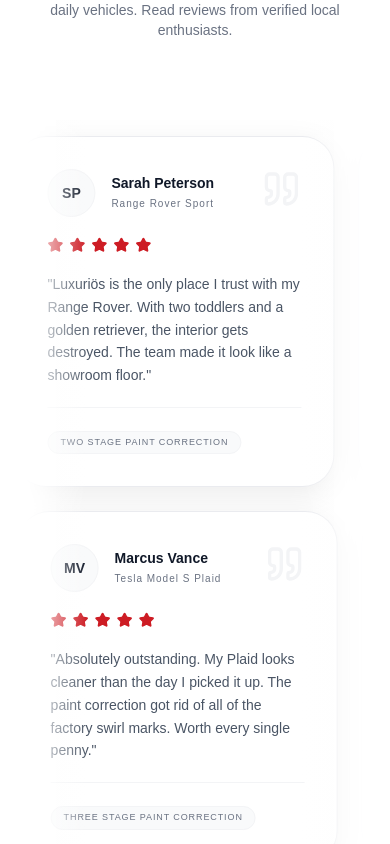
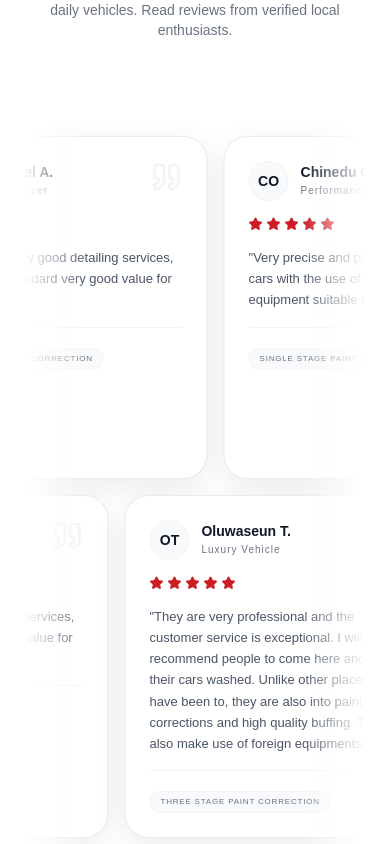
Before and after one commit to fadayomi101/luxurious-detail-website, a React (Vite) app: page / in a window 390 px wide. Shown: the part 7000-7844 px from the top of the page. Built offline with nearby package versions, Linux system fonts and the light colour scheme.

Commit message:
style: update testimonial component and data
Refine the testimonials section layout for better responsiveness and update the customer feedback data.

```diff
--- a/src/components/Testimonials.tsx
+++ b/src/components/Testimonials.tsx
@@ -26,42 +26,42 @@ export default function Testimonials() {
         </div>
 
         {/* TESTIMONIALS MARQUEE */}
-        <div className="relative mt-16 w-full overflow-hidden group py-4">
+        <div className="relative mt-10 md:mt-12 w-full overflow-hidden group py-4">
           {/* Edge gradients */}
           <div className="absolute inset-y-0 left-0 w-16 md:w-32 bg-gradient-to-r from-white to-transparent z-10 pointer-events-none" />
           <div className="absolute inset-y-0 right-0 w-16 md:w-32 bg-gradient-to-l from-white to-transparent z-10 pointer-events-none" />
 
-          <div className="flex flex-col gap-6 md:gap-8">
+          <div className="flex flex-col gap-4 md:gap-5">
             {/* First Row: Moving Left */}
-            <div className="flex gap-6 md:gap-8 w-max animate-marquee hover:[animation-play-state:paused] pr-6 md:pr-8">
+            <div className="flex gap-4 md:gap-5 w-max animate-marquee hover:[animation-play-state:paused] pr-4 md:pr-5">
               {[...TESTIMONIALS, ...TESTIMONIALS, ...TESTIMONIALS, ...TESTIMONIALS].map((item, index) => (
                 <div
                   key={`row1-${index}`}
-                  className="w-[320px] md:w-[420px] bg-white border border-gray-200/80 rounded-[2rem] p-8 text-left relative flex flex-col justify-between shadow-[0_8px_30px_rgba(0,0,0,0.08)] hover:shadow-[0_8px_40px_rgba(0,0,0,0.12)] hover:border-[#CD1C24]/30 transition-all shrink-0 cursor-default"
+                  className="w-[300px] md:w-[380px] bg-white border border-gray-200/80 rounded-[1.5rem] p-6 md:p-8 text-left relative flex flex-col justify-between shadow-[0_8px_30px_rgba(0,0,0,0.08)] hover:shadow-[0_8px_40px_rgba(0,0,0,0.12)] hover:border-[#CD1C24]/30 transition-all shrink-0 cursor-default"
                 >
-                  <Quote className="absolute top-8 right-8 w-10 h-10 text-gray-100 transition-colors duration-500" />
-                  <div className="space-y-5 relative z-10">
+                  <Quote className="absolute top-6 right-6 w-8 h-8 text-gray-100 transition-colors duration-500" />
+                  <div className="space-y-4 relative z-10">
                     <div className="flex items-center justify-between">
-                      <div className="flex items-center space-x-4">
-                        <div className="w-12 h-12 rounded-full bg-gray-50 border border-gray-100 flex items-center justify-center text-gray-900 font-bold font-mono text-sm shrink-0">
+                      <div className="flex items-center space-x-3">
+                        <div className="w-10 h-10 rounded-full bg-gray-50 border border-gray-100 flex items-center justify-center text-gray-900 font-bold font-mono text-sm shrink-0">
                           {item.name.split(' ').map((n: string) => n[0]).join('')}
                         </div>
                         <div>
                           <p className="font-bold text-sm text-gray-900 leading-none">{item.name}</p>
-                          <p className="text-gray-500 font-mono text-[10px] tracking-widest mt-1.5">{item.vehicle}</p>
+                          <p className="text-gray-500 font-mono text-[10px] tracking-widest mt-1">{item.vehicle}</p>
                         </div>
                       </div>
                     </div>
-                    <div className="flex items-center space-x-1.5">
+                    <div className="flex items-center space-x-1">
                       {[...Array(item.rating)].map((_, i) => (
-                        <Star key={i} className="h-4 w-4 fill-[#CD1C24] text-[#CD1C24]" />
+                        <Star key={i} className="h-3.5 w-3.5 fill-[#CD1C24] text-[#CD1C24]" />
                       ))}
                     </div>
-                    <p className="font-sans text-gray-600 text-sm leading-relaxed min-h-[80px]">
+                    <p className="font-sans text-gray-600 text-[13px] md:text-sm leading-relaxed">
                       "{item.quote}"
                     </p>
-                    <div className="pt-5 border-t border-gray-100">
-                      <span className="inline-block px-3 py-1 bg-gray-50 border border-gray-100 text-gray-500 text-[9px] font-mono tracking-widest rounded-full uppercase">
+                    <div className="pt-4 border-t border-gray-100">
+                      <span className="inline-block px-2.5 py-1 bg-gray-50 border border-gray-100 text-gray-500 text-[8px] md:text-[9px] font-mono tracking-widest rounded-full uppercase">
                         {item.package}
                       </span>
                     </div>
@@ -71,35 +71,35 @@ export default function Testimonials() {
             </div>
 
             {/* Second Row: Moving Right */}
-            <div className="flex gap-6 md:gap-8 w-max animate-marquee-reverse hover:[animation-play-state:paused] pr-6 md:pr-8">
+            <div className="flex gap-4 md:gap-5 w-max animate-marquee-reverse hover:[animation-play-state:paused] pr-4 md:pr-5">
               {[...TESTIMONIALS, ...TESTIMONIALS, ...TESTIMONIALS, ...TESTIMONIALS].reverse().map((item, index) => (
                 <div
                   key={`row2-${index}`}
-                  className="w-[320px] md:w-[420px] bg-white border border-gray-200/80 rounded-[2rem] p-8 text-left relative flex flex-col justify-between shadow-[0_8px_30px_rgba(0,0,0,0.08)] hover:shadow-[0_8px_40px_rgba(0,0,0,0.12)] hover:border-[#CD1C24]/30 transition-all shrink-0 cursor-default"
+                  className="w-[300px] md:w-[380px] bg-white border border-gray-200/80 rounded-[1.5rem] p-6 md:p-8 text-left relative flex flex-col justify-between shadow-[0_8px_30px_rgba(0,0,0,0.08)] hover:shadow-[0_8px_40px_rgba(0,0,0,0.12)] hover:border-[#CD1C24]/30 transition-all shrink-0 cursor-default"
                 >
-                  <Quote className="absolute top-8 right-8 w-10 h-10 text-gray-100 transition-colors duration-500" />
-                  <div className="space-y-5 relative z-10">
+                  <Quote className="absolute top-6 right-6 w-8 h-8 text-gray-100 transition-colors duration-500" />
+                  <div className="space-y-4 relative z-10">
                     <div className="flex items-center justify-between">
-                      <div className="flex items-center space-x-4">
-                        <div className="w-12 h-12 rounded-full bg-gray-50 border border-gray-100 flex items-center justify-center text-gray-900 font-bold font-mono text-sm shrink-0">
+                      <div className="flex items-center space-x-3">
+                        <div className="w-10 h-10 rounded-full bg-gray-50 border border-gray-100 flex items-center justify-center text-gray-900 font-bold font-mono text-sm shrink-0">
                           {item.name.split(' ').map((n: string) => n[0]).join('')}
                         </div>
                         <div>
                           <p className="font-bold text-sm text-gray-900 leading-none">{item.name}</p>
-                          <p className="text-gray-500 font-mono text-[10px] tracking-widest mt-1.5">{item.vehicle}</p>
+                          <p className="text-gray-500 font-mono text-[10px] tracking-widest mt-1">{item.vehicle}</p>
                         </div>
                       </div>
                     </div>
-                    <div className="flex items-center space-x-1.5">
+                    <div className="flex items-center space-x-1">
                       {[...Array(item.rating)].map((_, i) => (
-                        <Star key={i} className="h-4 w-4 fill-[#CD1C24] text-[#CD1C24]" />
+                        <Star key={i} className="h-3.5 w-3.5 fill-[#CD1C24] text-[#CD1C24]" />
                       ))}
                     </div>
-                    <p className="font-sans text-gray-600 text-sm leading-relaxed min-h-[80px]">
+                    <p className="font-sans text-gray-600 text-[13px] md:text-sm leading-relaxed">
                       "{item.quote}"
                     </p>
-                    <div className="pt-5 border-t border-gray-100">
-                      <span className="inline-block px-3 py-1 bg-gray-50 border border-gray-100 text-gray-500 text-[9px] font-mono tracking-widest rounded-full uppercase">
+                    <div className="pt-4 border-t border-gray-100">
+                      <span className="inline-block px-2.5 py-1 bg-gray-50 border border-gray-100 text-gray-500 text-[8px] md:text-[9px] font-mono tracking-widest rounded-full uppercase">
                         {item.package}
                       </span>
                     </div>
--- a/src/data.ts
+++ b/src/data.ts
@@ -133,25 +133,32 @@ export const GALLERY_ITEMS: GalleryItem[] = [
 
 export const TESTIMONIALS = [
   {
-    name: 'Marcus Vance',
-    vehicle: 'Tesla Model S Plaid',
-    quote: 'Absolutely outstanding. My Plaid looks cleaner than the day I picked it up. The paint correction got rid of all of the factory swirl marks. Worth every single penny.',
+    name: 'Oluwaseun T.',
+    vehicle: 'Luxury Vehicle',
+    quote: 'They are very professional and the customer service is exceptional. I will recommend people to come here and have their cars washed. Unlike other places i have been to, they are also into paint corrections and high quality buffing. They also make use of foreign equipments.',
     rating: 5,
     package: 'Three Stage Paint Correction'
   },
   {
-    name: 'Sarah Peterson',
-    vehicle: 'Range Rover Sport',
-    quote: 'Luxuriös is the only place I trust with my Range Rover. With two toddlers and a golden retriever, the interior gets destroyed. The team made it look like a showroom floor.',
+    name: 'Michael A.',
+    vehicle: 'Daily Driver',
+    quote: 'The provide very good detailing services, international standard very good value for money.',
     rating: 5,
     package: 'Two Stage Paint Correction'
   },
   {
-    name: 'David K.',
-    vehicle: 'Porsche 911 GT3 RS',
-    quote: 'Extremely detailed-oriented. They clean the inside of exhaust pipes and standard door sills that other places miss entirely. High-degree of professionalism.',
+    name: 'Chinedu O.',
+    vehicle: 'Performance Coupe',
+    quote: 'Very precise and professional care for cars with the use of only the best equipment suitable for your car 👍',
     rating: 5,
     package: 'Single Stage Paint Correction'
+  },
+  {
+    name: 'Emmanuel K.',
+    vehicle: 'Executive Sedan',
+    quote: 'Very professional, state of the art facilities, none like anything I have seen in this town before.',
+    rating: 5,
+    package: 'The Grand Tour Detail'
   }
 ];
 
```
